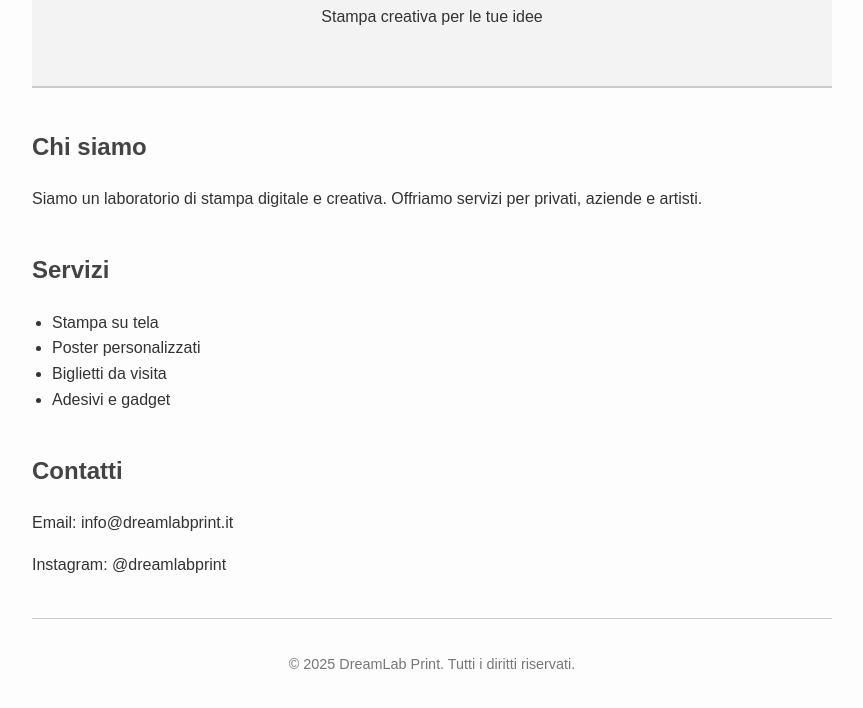
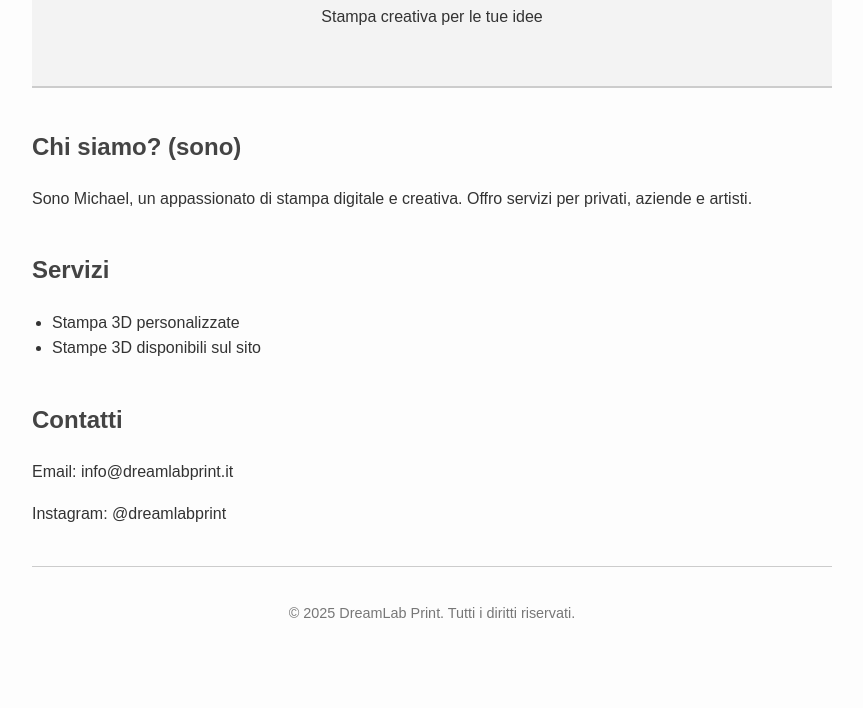
Before and after one commit to Drezzed2/dreamlabprint, a plain HTML site: page index.html in a window 1280 px wide. Shown: the part 136-844 px from the top of the page, without its empty margins (208-1071 px from the left). After the commit the page ends 815 px from the top, so only its background shows below. Drawn offline with Linux system fonts and the light colour scheme.

Commit message:
Update index.html

```diff
--- a/index.html
+++ b/index.html
@@ -14,17 +14,15 @@
 
   <main>
     <section>
-      <h2>Chi siamo</h2>
-      <p>Siamo un laboratorio di stampa digitale e creativa. Offriamo servizi per privati, aziende e artisti.</p>
+      <h2>Chi siamo? (sono)</h2>
+      <p>Sono Michael, un appassionato di stampa digitale e creativa. Offro servizi per privati, aziende e artisti.</p>
     </section>
 
     <section>
       <h2>Servizi</h2>
       <ul>
-        <li>Stampa su tela</li>
-        <li>Poster personalizzati</li>
-        <li>Biglietti da visita</li>
-        <li>Adesivi e gadget</li>
+        <li>Stampa 3D personalizzate</li>
+        <li>Stampe 3D disponibili sul sito</li>
       </ul>
     </section>
 
```
